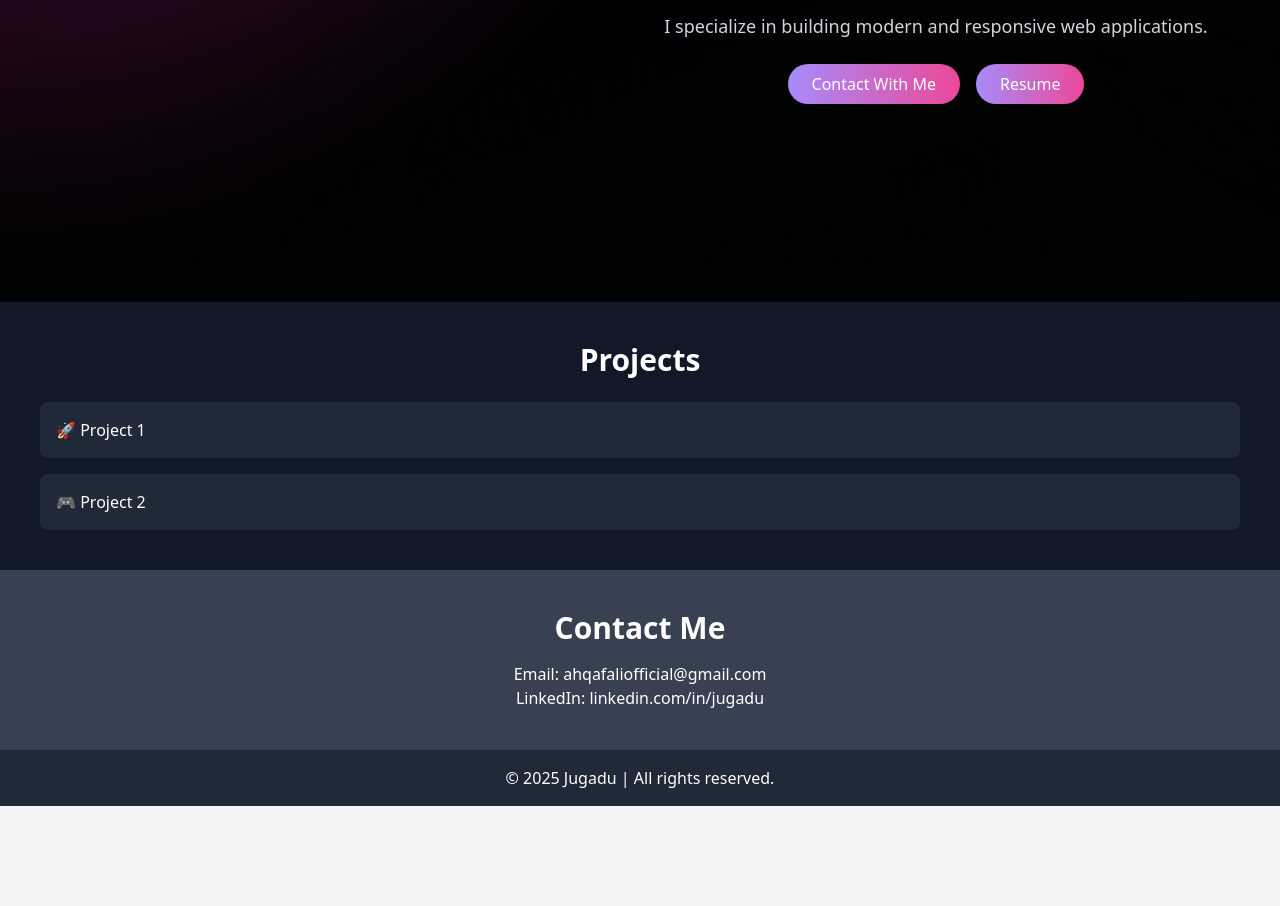
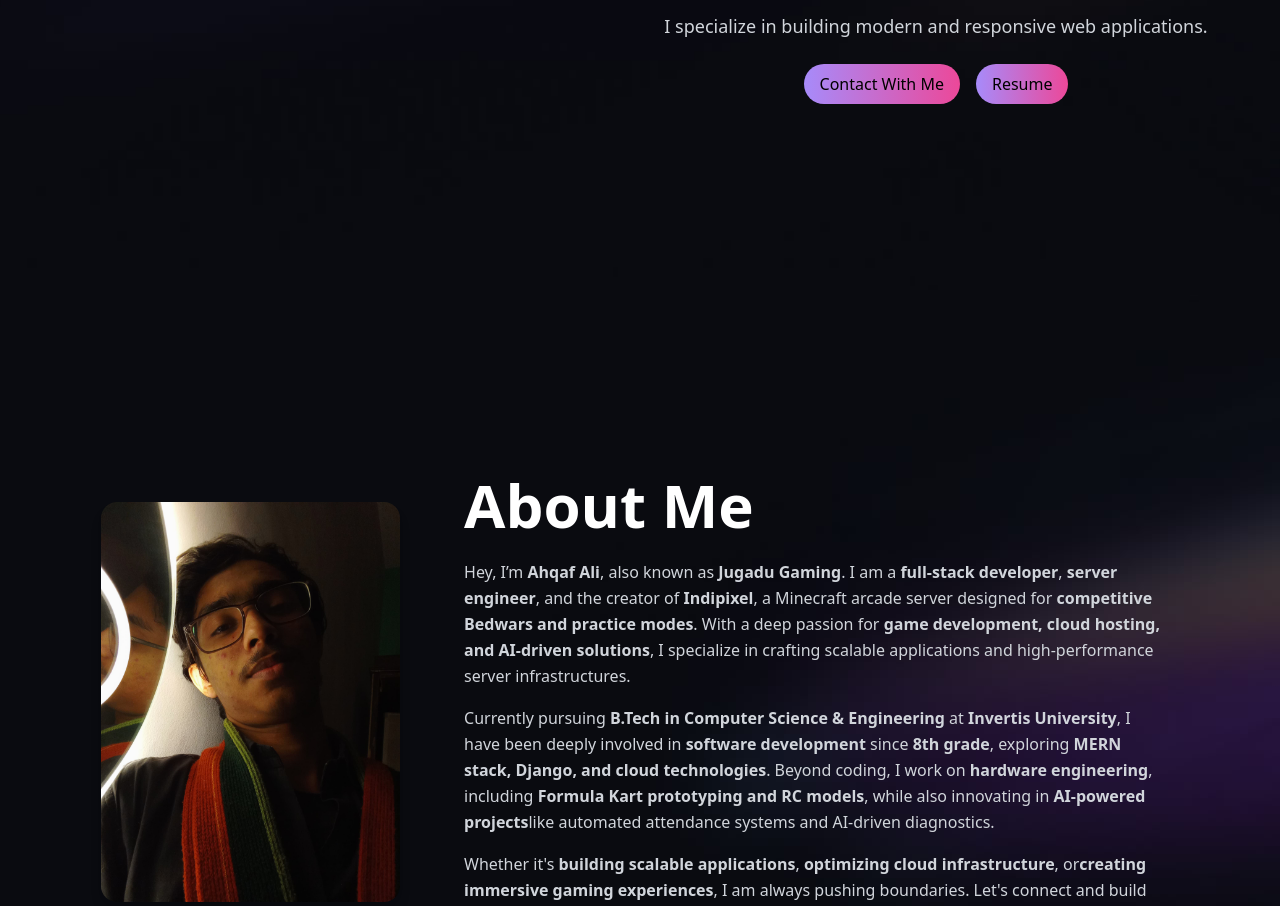
Before and after one commit to AhqafCoder/PortFolio-Ahqaf, a React (Vite) app: page / in a window 1280 px wide. Shown: the part 562-1468 px from the top of the page. Before the commit the page ends 1368 px from the top, so only its background shows below. Built offline with nearby package versions, Linux system fonts and the light colour scheme.

Commit message:
created About me page

```diff
--- a/index.html
+++ b/index.html
@@ -8,7 +8,7 @@
     <link rel="stylesheet" href="https://cdn.jsdelivr.net/npm/tailwindcss@2.2.19/dist/tailwind.min.css">
     <link rel="icon" type="image/png" href="/icon.png">
 </head>
-<body class="bg-gray-100">
+<body >
     <div id="root"></div>
 </body>
 </html>
--- a/src/App.jsx
+++ b/src/App.jsx
@@ -1,19 +1,18 @@
 import Navbar from "./components/Navbar";
 import Hero from "./components/Hero";
+import About from "./components/About"
 import Projects from "./components/Projects";
 import Contact from "./components/Contact";
 import Footer from "./components/Footer";
-import GlowEffect from "./components/GlowEffect"; // ✅ Import the glow effect
 import "./index.css";
 
 export default function App() {
   return (
     <div className="bg-gray-900 text-white min-h-screen relative">
-      {/* ✅ Global Glow Effect */}
-      <GlowEffect />
 
       <Navbar />
       <Hero />
+      <About />
       <Projects />
       <Contact />
       <Footer />
--- /dev/null
+++ b/src/components/About.jsx
@@ -0,0 +1,49 @@
+import React from "react";
+import AboutPage from "../assets/myimage.jpg";
+
+const About = () => {
+  return (
+    <div className="min-h-screen bg-[url('./assets/bg1.jpg')] text-white flex flex-col lg:flex-row items-center justify-center px-6 lg:px-20 py-12">
+
+      {/* Image Section */}
+      <div className="flex justify-center items-center">
+        <img
+          src={AboutPage}
+          alt="Profile"
+          className="shadow-lg object-cover
+          sm:w-[250px] sm:h-[250px] sm:rounded-xl
+          lg:w-auto lg:max-h-[400px] lg:rounded-2xl"
+        />
+      </div>
+
+      {/* Text Section */}
+      <div className="lg:w-2/3 text-left lg:text-left mt-8 mx-4 lg:mt-0 lg:pl-12">
+        <h1 className="text-4xl lg:text-6xl font-bold mb-6">About Me</h1>
+
+        <p className="mt-4 text-base text-gray-300 leading-relaxed">
+          Hey, I’m <span className="font-semibold">Ahqaf Ali</span>, also known as <span className="font-semibold">Jugadu Gaming</span>.
+          I am a <strong>full-stack developer</strong>, <strong>server engineer</strong>, and the creator of <strong>Indipixel</strong>,
+          a Minecraft arcade server designed for <strong>competitive Bedwars and practice modes</strong>.
+          With a deep passion for <strong>game development, cloud hosting, and AI-driven solutions</strong>,
+          I specialize in crafting scalable applications and high-performance server infrastructures.
+        </p>
+
+        <p className="mt-4 text-base text-gray-300 leading-relaxed">
+          Currently pursuing <strong>B.Tech in Computer Science & Engineering</strong> at <strong>Invertis University</strong>,
+          I have been deeply involved in <strong>software development</strong> since <strong>8th grade</strong>,
+          exploring <strong>MERN stack, Django, and cloud technologies</strong>. Beyond coding, I work on <strong>hardware engineering</strong>,
+          including <strong>Formula Kart prototyping and RC models</strong>, while also innovating in <strong>AI-powered projects</strong>
+          like automated attendance systems and AI-driven diagnostics.
+        </p>
+
+        <p className="mt-4 text-base text-gray-300 leading-relaxed">
+          Whether it's <strong>building scalable applications</strong>, <strong>optimizing cloud infrastructure</strong>, or
+          <strong>creating immersive gaming experiences</strong>, I am always pushing boundaries. Let's connect and build something amazing together! 🚀
+        </p>
+      </div>
+
+    </div>
+  );
+};
+
+export default About;
--- a/src/components/Hero.jsx
+++ b/src/components/Hero.jsx
@@ -10,19 +10,13 @@ const Hero = () => {
   };
 
   return (
-    <div
-      className="relative text-white  py-12 flex flex-col lg:flex-row justify-center items-center h-auto lg:h-screen px-6 lg:px-12 overflow-hidden"
-      onMouseMove={handleMouseMove}
-      style={{ backgroundImage: `url(${BgImage})`, backgroundSize: "cover", backgroundPosition: "center" }} // ✅ Keeps BG
-    >
-      {/* ✅ Dynamic Hover Effect (Smaller Glow) */}
-      <div
-        className="absolute inset-0 pointer-events-none"
-        style={{
-          background: `radial-gradient(circle at ${position.x}px ${position.y}px, rgba(180, 0, 255, 0.3), rgba(255, 0, 150, 0.15), rgba(0,0,0,0.85) 50%)`,
-          transition: "background 0.05s ease",
-        }}
-      />
+    <div className="flex flex-col min-h-screen">
+
+     <div className="relative text-white py-12 flex flex-col lg:flex-row justify-center items-center min-h-screen px-6 lg:px-12 overflow-hidden"
+       on MouseMove={handleMouseMove}
+       style={{ backgroundImage: `url(${BgImage})`, backgroundSize: "cover", backgroundPosition: "center" }}
+     >
+
 
       {/* Left Section */}
       <div className="w-full lg:w-1/2 text-center lg:text-left p-6 relative z-10">
@@ -52,16 +46,17 @@ const Hero = () => {
         </p>
 
         {/* Buttons */}
-        <div className="mt-6 space-y-4 lg:space-y-0 lg:space-x-4">
-          <button className="px-6 py-2 bg-blue-600 text-white rounded-full w-full lg:w-auto bg-gradient-to-r from-purple-400 to-pink-500">
+        <div className="mt-6 space-y-4 space-x-4 lg:space-y-0 lg:space-x-4">
+          <button className=" md:inline bg-gradient-to-r from-purple-400 to-pink-500 text-black px-4 py-2 rounded-full transform transition-transform duration-300 hover:scale-105">
             Contact With Me
           </button>
-          <button className="px-6 py-2 bg-gray-700 text-white rounded-full w-full lg:w-auto bg-gradient-to-r from-purple-400 to-pink-500">
+          <button className="md:inline bg-gradient-to-r from-purple-400 to-pink-500 text-black px-4 py-2 rounded-full transform transition-transform duration-300 hover:scale-105">
             Resume
           </button>
         </div>
       </div>
     </div>
+    </div>
   );
 };
 
--- a/src/components/Navbar.jsx
+++ b/src/components/Navbar.jsx
@@ -41,7 +41,7 @@ const Navbar = () => {
                     <a href="/" className='text-white hover:bg-white hover:text-black px-6 py-2 rounded-full'>Services</a>
                     <a href="/" className='text-white hover:bg-white hover:text-black px-6 py-2 rounded-full'>Projects</a>
                     <a href="/" className='text-white hover:bg-white hover:text-black px-6 py-2 rounded-full'>Contact</a>
-                    <button className='bg-gradient-to-r from-green-400 to-blue-500 text-black px-6 py-2 rounded-full'>
+                    <button className='bg-gradient-to-r from-purple-400 to-pink-500 text-black px-6 py-2 rounded-full'>
                         Connect Me
                     </button>
                 </div>
```
Also changed, not shown: src/assets/myimage.jpg (added), 1 other file (tests, documents, lock files or other folders).
